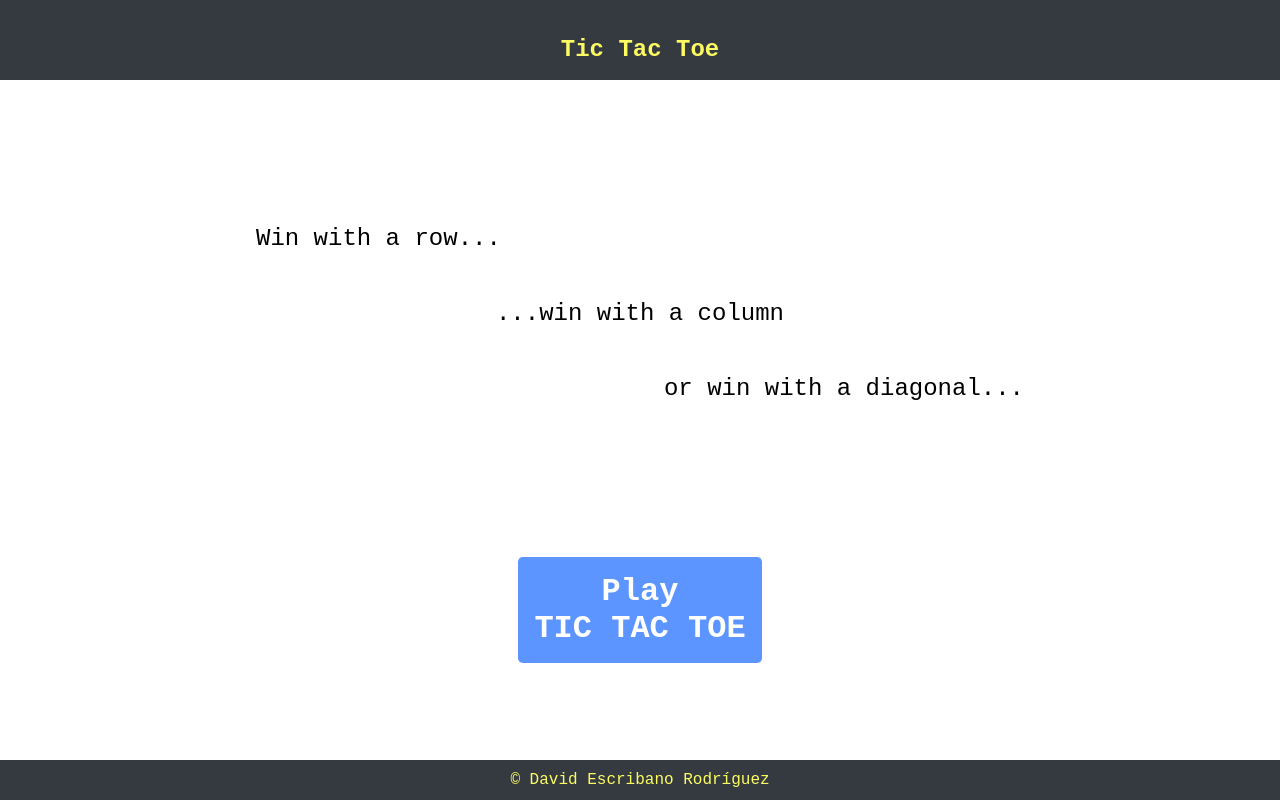
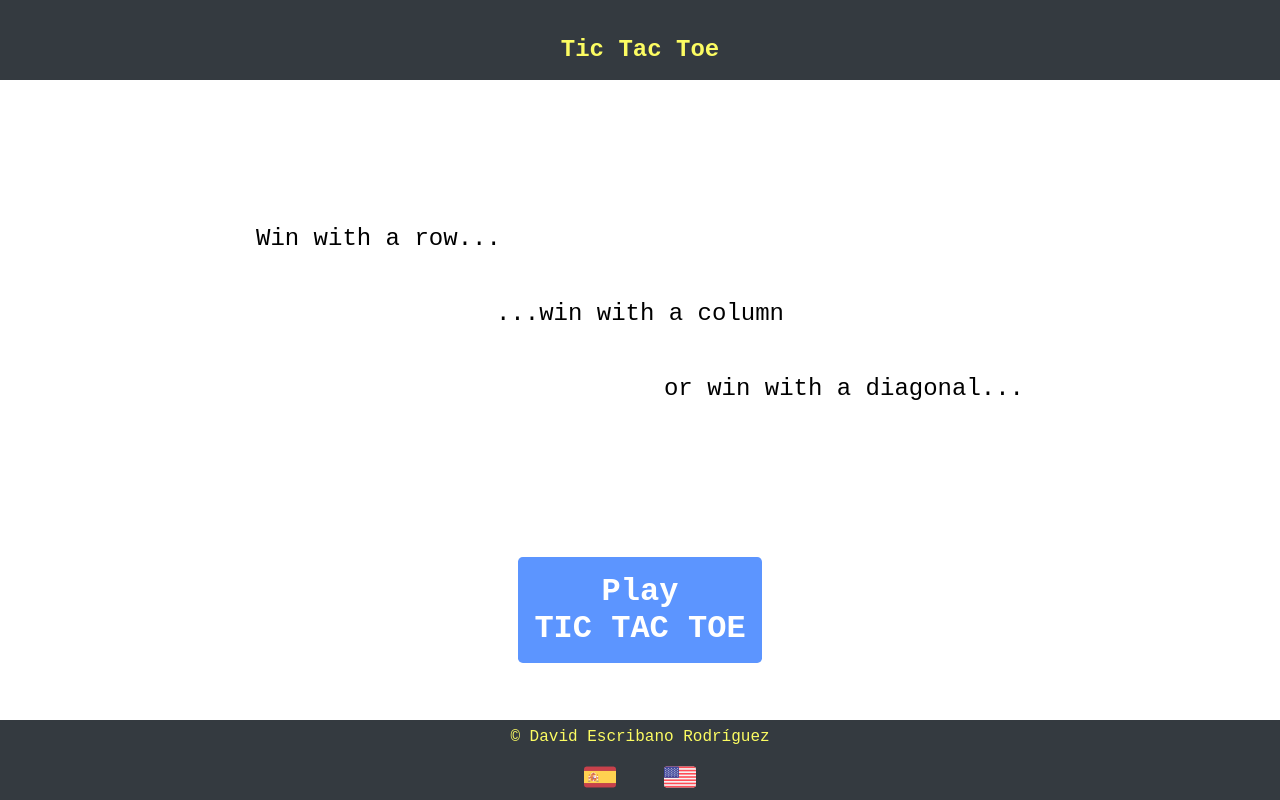
Before and after one commit to lb12/tictactoe-frontend, a React (Create React App) app: page / in a window 1280 px wide. Built offline with nearby package versions, Linux system fonts and the light colour scheme.

Commit message:
Added change translation buttons

```diff
--- a/src/components/Footer/Footer.css
+++ b/src/components/Footer/Footer.css
@@ -1,13 +1,13 @@
 footer.main-footer {
     display: flex;
-    flex-flow: row wrap;
+    flex-direction: column;
     align-items: center;
-    justify-content: center;
+    justify-content: space-around;
     background-color: var(--dark);
     position: absolute;
     bottom: 0;
     width: 100%;
-    height: 2.5rem;
+    height: 5rem;
     color: var(--yellow);
 }
 
--- a/src/components/Footer/Footer.jsx
+++ b/src/components/Footer/Footer.jsx
@@ -1,5 +1,6 @@
 import React from 'react';
 import './Footer.css';
+import { Translator } from '../Translator/Translator';
 
 const Footer = props => {
     return (
@@ -7,6 +8,7 @@ const Footer = props => {
             <a href="https://github.com/lb12" target="_blank" rel="noopener noreferrer" className="author">
                 <span>&copy; David Escribano Rodríguez</span>
             </a>
+            <Translator />
         </footer>
     );
 }
--- /dev/null
+++ b/src/components/Translator/Translator.css
@@ -0,0 +1,9 @@
+.translation-container {
+    display: flex;
+    width: 10rem;
+    justify-content: space-around;
+}
+
+.translation-container img {
+    cursor: pointer;
+}
--- /dev/null
+++ b/src/components/Translator/Translator.jsx
@@ -0,0 +1,31 @@
+// React imports
+import React from "react";
+import { useTranslation } from "react-i18next";
+
+// Component imports
+import "./Translator.css";
+
+export const Translator = props => {
+  const { i18n } = useTranslation();
+
+  const changeLanguage = lng => {
+    i18n.changeLanguage(lng);
+  };
+
+  return (
+    <aside>
+      <div className="translation-container">
+        <img
+          src="/img/flag_es.png"
+          alt="es"
+          onClick={() => changeLanguage("es")}
+        />
+        <img
+          src="/img/flag_en.png"
+          alt="en"
+          onClick={() => changeLanguage("en")}
+        />
+      </div>
+    </aside>
+  );
+}
--- /dev/null
+++ b/src/components/Translator/index.js
@@ -0,0 +1,2 @@
+import Translator from './Translator';
+export default Translator;
```
Also changed, not shown: public/img/flag_en.png (added), public/img/flag_es.png (added).
